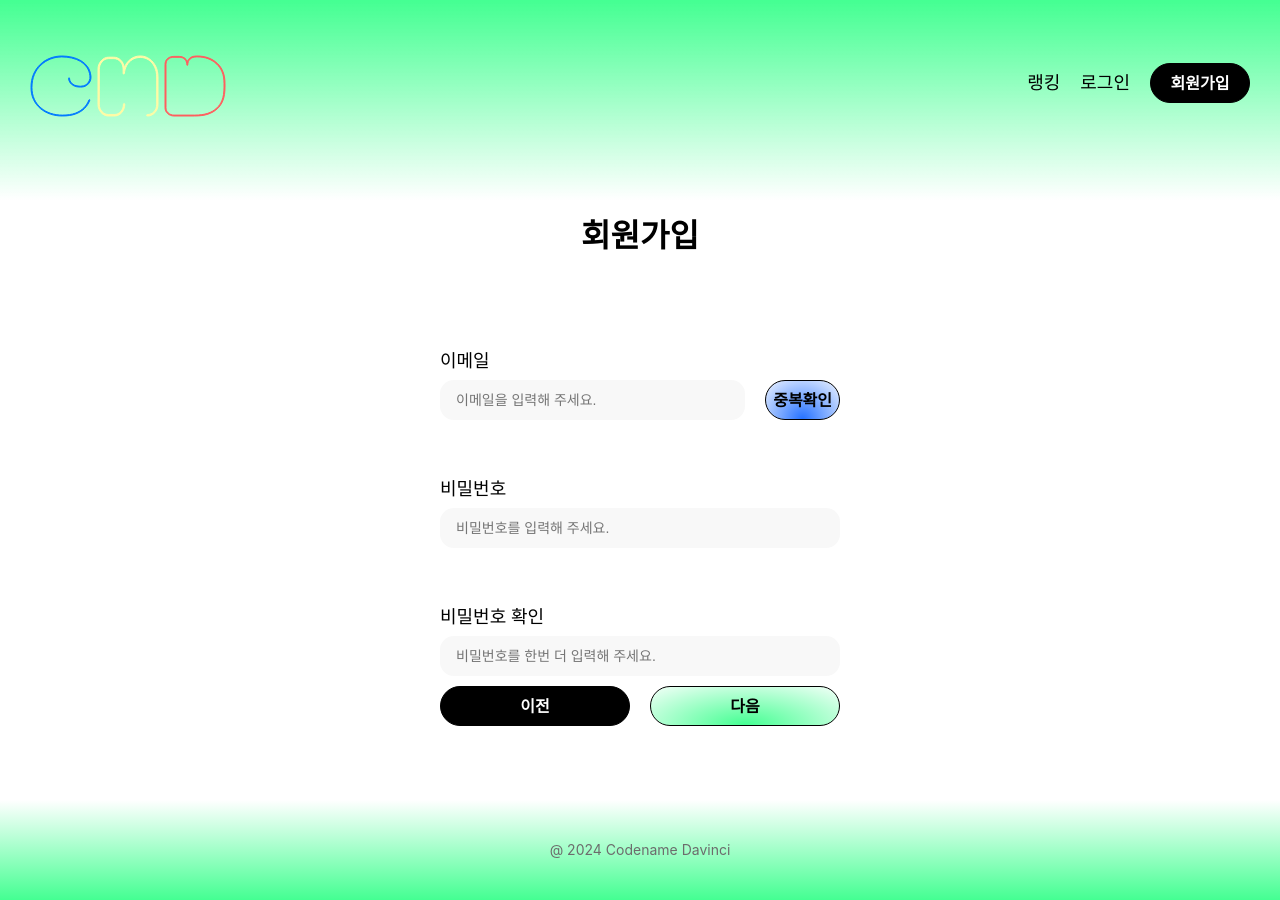
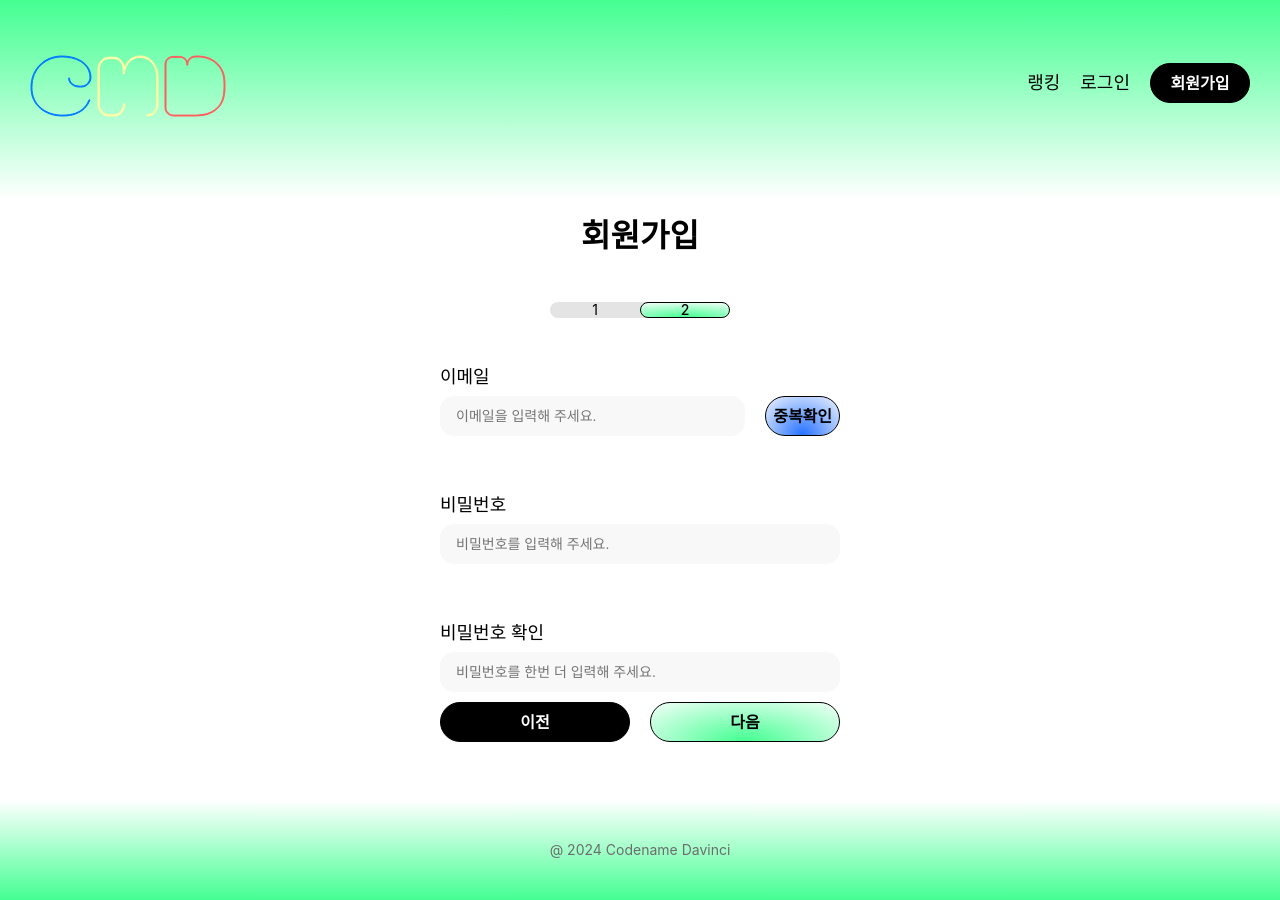
Before and after one commit to vsCode-Game/FE, a React (Vite) app: page /user/signup in a window 1280 px wide. Built offline with nearby package versions, Linux system fonts and the light colour scheme; a web font is replaced by a local one.

Commit message:
💄 style: 회원가입 단계 스타일 추가

```diff
--- a/src/pages/user/signUp/SignUp.tsx
+++ b/src/pages/user/signUp/SignUp.tsx
@@ -11,6 +11,9 @@ import {
   Form,
   FlexCol,
   Flex,
+  Steps,
+  Step,
+  StepActive,
 } from "./SignUpStyle";
 import Button from "../../../components/ui/button/Button";
 
@@ -25,7 +28,10 @@ export default function SignUp() {
   return (
     <SignUpSection>
       <SignUpTitle>회원가입</SignUpTitle>
-      <Flex></Flex>
+      <Steps>
+        <Step>1</Step>
+        <StepActive>2</StepActive>
+      </Steps>
       <FormProvider {...methods}>
         <Form onSubmit={methods.handleSubmit(onClickSubmit)}>
           <FlexCol>
--- a/src/pages/user/signUp/SignUpStyle.ts
+++ b/src/pages/user/signUp/SignUpStyle.ts
@@ -11,6 +11,34 @@ export const SignUpSection = styled.section`
 export const SignUpTitle = styled.h2`
   font-size: 32px;
   font-weight: bold;
+`;
+
+export const Steps = styled.ul`
+  display: flex;
+  border-radius: 12px;
+  background-color: var(--color-gray-200);
+  width: 180px;
+  height: 25px;
+
+  > li {
+    width: 90px;
+    display: flex;
+    justify-content: center;
+    align-items: center;
+    border-radius: 12px;
+  }
+`;
+
+export const Step = styled.li``;
+
+export const StepActive = styled.li`
+  background-image: radial-gradient(
+    120% 120% at 50% 100%,
+    var(--color-primary) 0%,
+    var(--color-gray-0) 100%
+  );
+  border: 1px solid var(--color-gray-999);
+  font-weight: 500;
 `;
 
 export const Form = styled.form`
```
